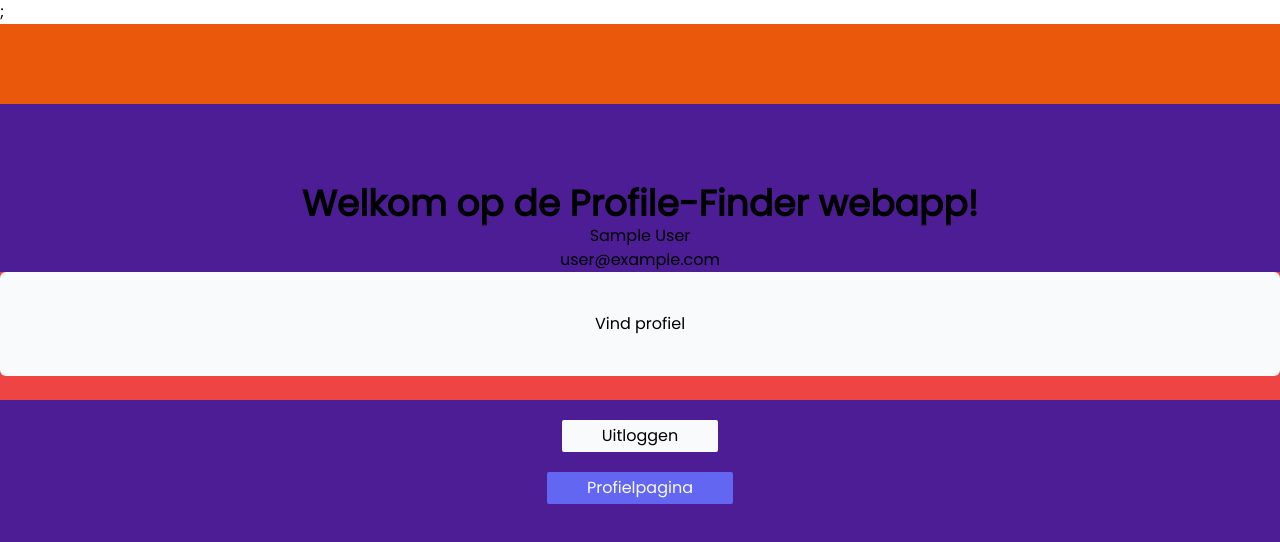
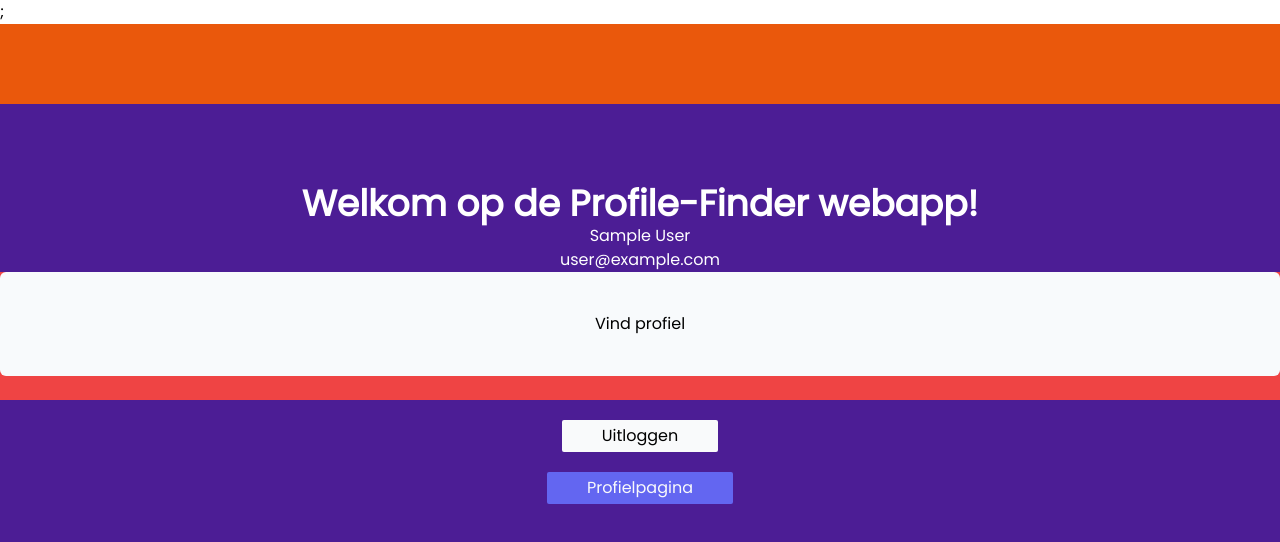
Before and after one commit to ThomPoppins/Profile-Finder-Old, a Next.js app: page / in a window 1280 px wide. Shown: the top 542 px of the page. Built offline with nearby package versions, Linux system fonts and the light colour scheme; no server answers; sample sign-in values are in the browser's storage.

Commit message:
clean up TODO's

```diff
--- a/pages/aanmelden.js
+++ b/pages/aanmelden.js
@@ -46,11 +46,9 @@ export default function Aanmelden() {
       body: JSON.stringify(values)
     }
     await fetch(baseUrl + '/api/auth/aanmelden', options)
-      // TODO change back to:      await fetch('http://localhost:3000/api/auth/aanmelden', options)
       .then(res => res.json())
       .then((data) => {
         if (data) router.push(baseUrl)
-        // TODO change back to:    if (data) router.push('http://localhost:3000')
       })
   }
 
@@ -62,11 +60,9 @@ export default function Aanmelden() {
       body: JSON.stringify(values)
     }
     await fetch(baseUrl + '/api/auth/aanmelden', options)
-      // TODO change back to:      await fetch('http://localhost:3000/api/auth/aanmelden', options)
       .then(res => res.json())
       .then((data) => {
         if (data) router.push(baseUrl)
-        // TODO change back to:    if (data) router.push('http://localhost:3000')
       })
   }
 
--- a/pages/index.js
+++ b/pages/index.js
@@ -47,12 +47,15 @@ function User({ session, handleSignOut }) {
     <div>
       <LayoutIndex>
         <main className="container mx-auto text-center py-20">
-          <h3 className='text-4xl font-bold'>Welkom op de Profile-Finder webapp!</h3>
+          <div className='text-white' id='pageTop'>
+            <h3 className='text-4xl font-bold'>Welkom op de Profile-Finder webapp!</h3>
 
-          <div className='details'>
-            <h5>{session.user.name}</h5>
-            <h5>{session.user.email}</h5>
+            <div className='details'>
+              <h5>{session.user.name}</h5>
+              <h5>{session.user.email}</h5>
+            </div>
           </div>
+
 
           <div className="bg-red-500 h-32" id="outersearchbox">
             <div className="text-center py-10 bg-slate-50 md:rounded-md">
--- a/pages/login.js
+++ b/pages/login.js
@@ -24,7 +24,7 @@ export default function Login() {
     validate: login_validate,
     onSubmit
   });
-  // initialize base URL variable as {baseUrl}
+  // initialize {baseUrl}
   if (typeof window !== "undefined") {
     const url = window.location.href;
 
```
